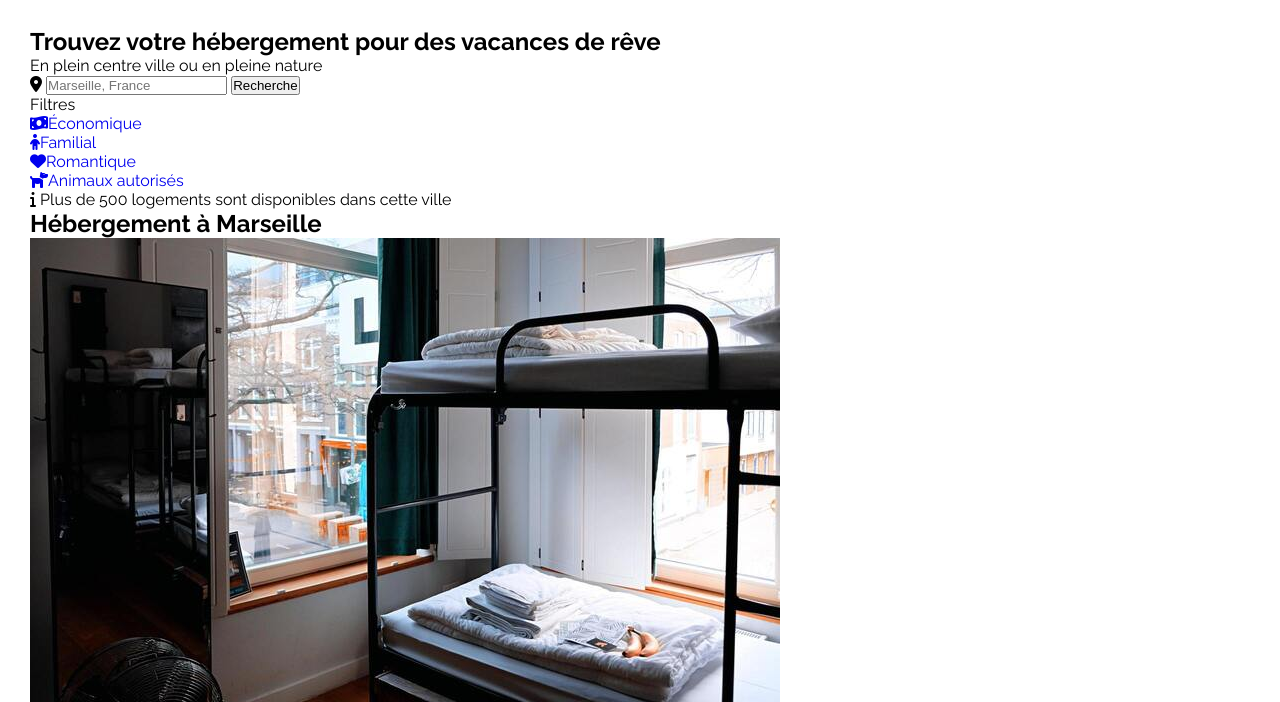
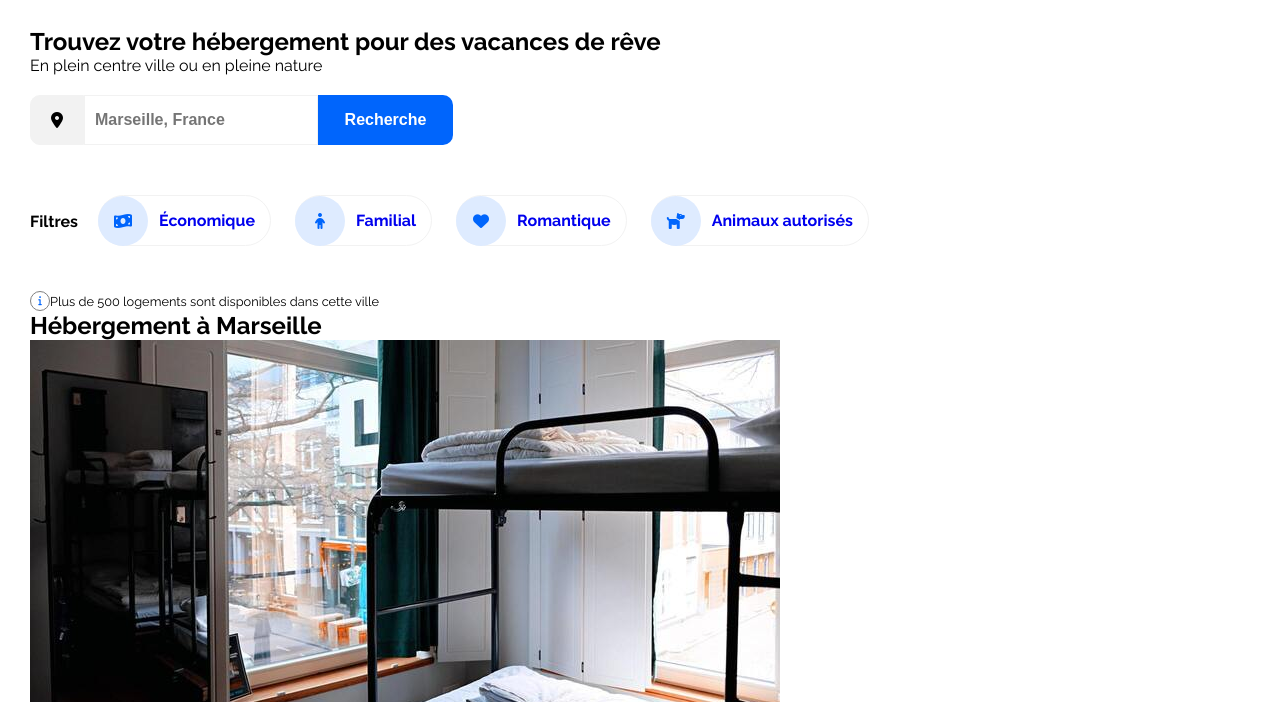
Before and after one commit to imoulay/AITMOULAYabdelhake_2_150621, a plain HTML site: page index.html in a window 1280 px wide. Shown: the part 98-800 px from the top of the page. Drawn offline with Linux system fonts and the light colour scheme.

Commit message:
section recherche

```diff
--- a/index.html
+++ b/index.html
@@ -22,45 +22,52 @@
       <nav class="nav">
         <img class="nav-img" src="images/logo/Reservia.svg" alt="logo Reservia" />
         <ul class="nav-ul">
-          <li><a class="nav-a" href="#">Hébergement</a></li>
+          <li><a class="nav-a" href="#heberg">Hébergement</a></li>
           <li><a class="nav-a" href="#">Activités</a></li>
           <li><a class="nav-connect" href="#">S'inscrire</a></li>
         </ul>
       </nav>
     </header>
     <section class="recherche">
-      <div class="recherche titre">
+        <div class="recherche-titre">
         <h1>Trouvez votre hébergement pour des vacances de rêve</h1>
         <p>En plein centre ville ou en pleine nature</p>
       </div>
-      <div class="recherche champs">
+      <form class="recherche-champs">
         <i class="fas fa-map-marker-alt"></i>
         <input type="search" name="recherche" placeholder="Marseille, France" />
         <button>Recherche</button>
-      </div>
-      <div class="recherche filtres">
-        <span>Filtres</span>
+      </form>
+      <div class="recherche-filtres">
+        <div class="filtres">
+          <span class="filtres-titre">Filtres</span>
+          <div class="filtres-btn">
             <ul>
               <li>
-            <a href="#"><i class="fas fa-money-bill-wave"></i>Économique</a>
+                <i class="fas fa-money-bill-wave"></i>
+                <a href="#">Économique</a>
               </li>
               <li>
-            <a href="#"><i class="fas fa-child"></i>Familial</a>
+                <i class="fas fa-child"></i>
+                <a href="#">Familial</a>
               </li>
               <li>
-            <a href="#"><i class="fas fa-heart"></i>Romantique</a>
+                <i class="fas fa-heart"></i>
+                <a href="#">Romantique</a>
               </li>
               <li>
-            <a href="#"><i class="fas fa-dog"></i>Animaux autorisés</a>
+                <i class="fas fa-dog"></i>
+                <a href="#">Animaux autorisés</a>
               </li>
             </ul>
-        <p>
+          </div>
+        </div>
+        <div class="filtres-infos">
           <i class="fas fa-info"></i>
-          Plus de 500 logements sont disponibles dans cette ville
-        </p>
+          <p> Plus de 500 logements sont disponibles dans cette ville</p>
       </div>
     </section>
-    <section class="hebergement">
+    <section id="heberg" class="hebergement">
       <div>
         <h2>Hébergement à Marseille</h2>
         <div>
--- a/style.css
+++ b/style.css
@@ -39,3 +39,105 @@ nav li a {
 .menu-nav:visited {
   color: gray;
 }
+.recherche-titre {
+  margin: 20px 0px;
+}
+.recherche form input {
+  width: 234px;
+  height: 50px;
+  font-size: 1rem;
+  font-weight: bold;
+  padding: 10px;
+  border: 1px solid #f2f2f2;
+  outline: none;
+}
+.recherche form button {
+  width: 135px;
+  height: 50px;
+  background-color: #0065fc;
+  color: white;
+  font-size: 1rem;
+  font-weight: bold;
+  border-bottom-right-radius: 10px;
+  border-top-right-radius: 10px;
+  border: none;
+}
+.recherche form i {
+  display: flex;
+  justify-content: center;
+  align-items: center;
+  background-color: #f2f2f2;
+  padding: 10px;
+  width: 54px;
+  height: 50px;
+  border: 1px solid #f2f2f2;
+  border-top-left-radius: 10px;
+  border-bottom-left-radius: 10px;
+}
+.recherche-champs {
+  display: flex;
+  align-items: center;
+  margin-bottom: 30px;
+}
+.filtres {
+  display: flex;
+  flex-wrap: wrap;
+  align-items: baseline;
+  justify-content: flex-start;
+  margin-bottom: 30px;
+}
+.filtres-btn ul {
+  display: flex;
+  flex-wrap: wrap;
+  align-items: center;
+  margin-top: 20px;
+}
+.filtres-btn li {
+  display: flex;
+  align-items: center;
+  margin-right: 24px;
+  margin-bottom: 15px;
+}
+.filtres-btn li i {
+  display: flex;
+  justify-content: center;
+  align-items: center;
+  color: #0065fc;
+  background-color: #deebff;
+  padding: 10px;
+  width: 50px;
+  height: 50px;
+  border-radius: 50%;
+}
+.filtres-btn li a {
+  display: block;
+  margin-left: -50px;
+  font-size: 1rem;
+  font-weight: bold;
+  padding: 15px;
+  border: 1px solid #f2f2f2;
+  border-radius: 60px;
+  padding-left: 60px;
+  z-index: -1;
+}
+.filtres-titre {
+  font-size: 1rem;
+  font-weight: bold;
+  margin-right: 20px;
+}
+.filtres-infos {
+  display: flex;
+  align-items: center;
+  font-size: 0.8rem;
+}
+.filtres-infos i {
+  font-size: 0.6rem;
+  display: flex;
+  justify-content: center;
+  align-items: center;
+  color: #0065fc;
+  border: 1px solid grey;
+  width: 20px;
+  height: 20px;
+  border-radius: 50%;
+}
```
Lines whose indentation alone changed are shown as unchanged.
